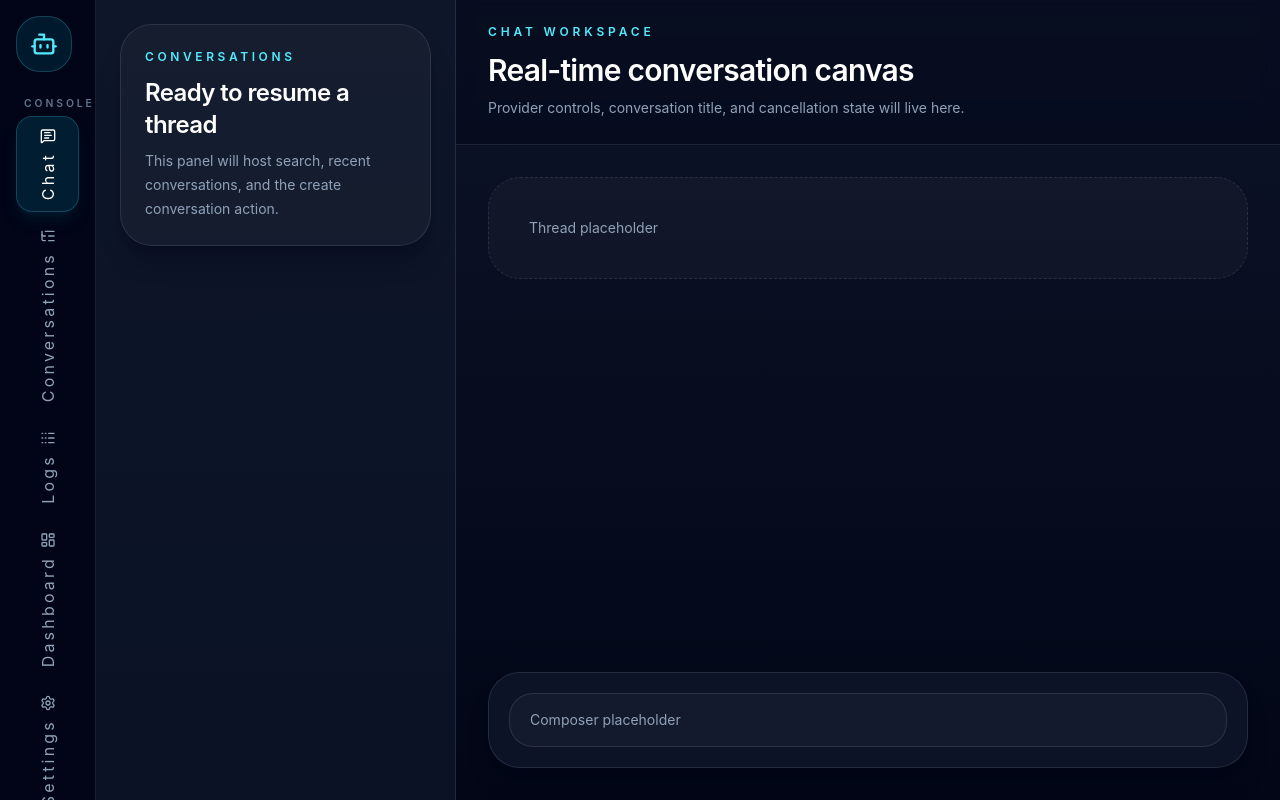
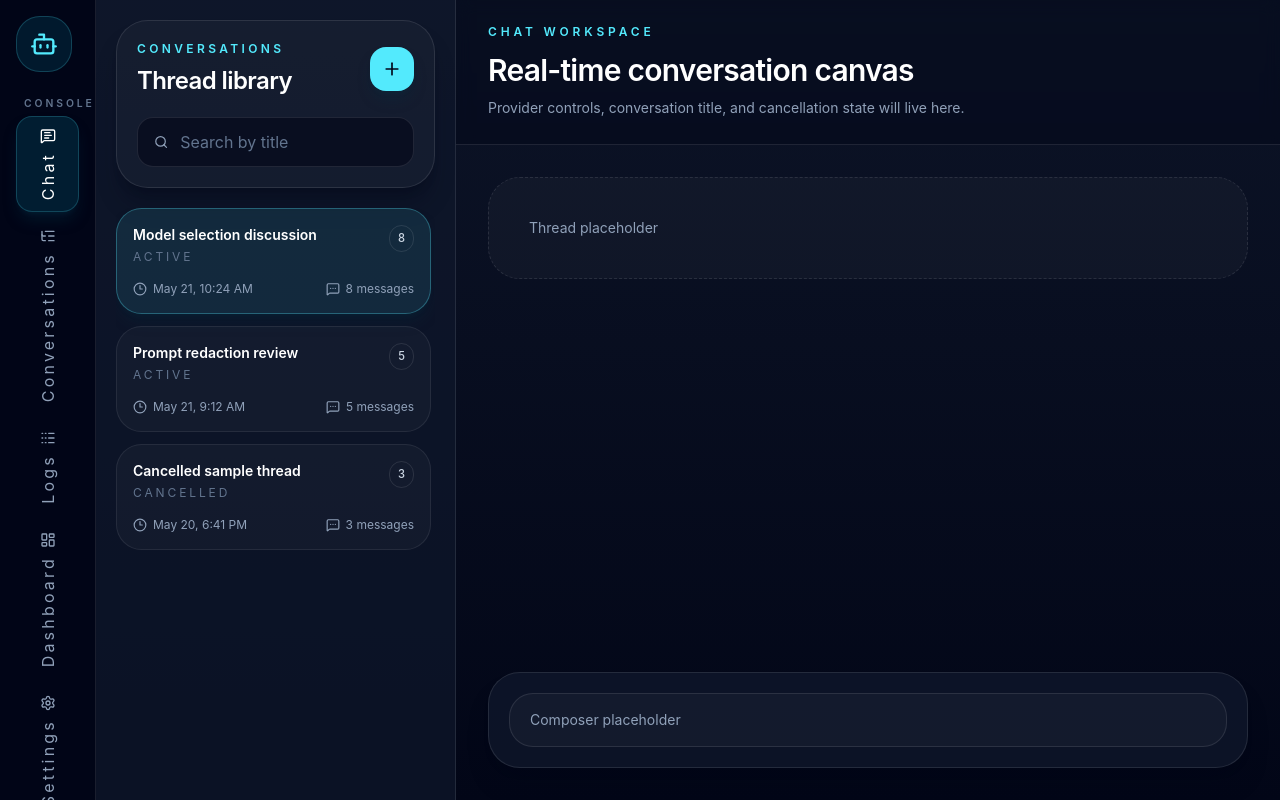
Before and after one commit to side-quest2001/chatapp-ingestion-service, a React (Vite) app in the folder frontend/: page / in a window 1280 px wide. Built offline with nearby package versions, Linux system fonts and the light colour scheme.

Commit message:
feat: build chat conversations sidebar

```diff
--- /dev/null
+++ b/frontend/src/components/chat/ConversationListItem.tsx
@@ -0,0 +1,67 @@
+import { Clock3, MessageSquareMore } from "lucide-react";
+
+import type { ConversationStatus, ConversationSummary } from "../../api/types";
+
+const statusLabel: Record<ConversationStatus, string> = {
+  ACTIVE: "Active",
+  CANCELLED: "Cancelled",
+  ARCHIVED: "Archived",
+};
+
+const formatUpdatedAt = (updatedAt: string) =>
+  new Intl.DateTimeFormat("en-US", {
+    month: "short",
+    day: "numeric",
+    hour: "numeric",
+    minute: "2-digit",
+  }).format(new Date(updatedAt));
+
+type ConversationListItemProps = {
+  conversation: ConversationSummary;
+  isSelected: boolean;
+  onSelect: (conversationId: string) => void;
+};
+
+export function ConversationListItem({
+  conversation,
+  isSelected,
+  onSelect,
+}: ConversationListItemProps) {
+  return (
+    <button
+      type="button"
+      onClick={() => onSelect(conversation.id)}
+      className={`w-full rounded-[1.6rem] border p-4 text-left transition ${
+        isSelected
+          ? "border-cyan-300/30 bg-cyan-300/10 shadow-lg shadow-cyan-950/25"
+          : "border-white/8 bg-white/[0.03] hover:border-white/15 hover:bg-white/[0.05]"
+      }`}
+    >
+      <div className="flex items-start justify-between gap-3">
+        <div className="min-w-0">
+          <p className="truncate text-sm font-semibold text-white">
+            {conversation.title || "Untitled conversation"}
+          </p>
+          <p className="mt-1 text-xs uppercase tracking-[0.24em] text-slate-500">
+            {statusLabel[conversation.status]}
+          </p>
+        </div>
+
+        <span className="rounded-full border border-white/10 px-2 py-1 text-[0.7rem] font-medium text-slate-300">
+          {conversation.messageCount}
+        </span>
+      </div>
+
+      <div className="mt-4 flex items-center justify-between gap-3 text-xs text-slate-400">
+        <span className="inline-flex items-center gap-1.5">
+          <Clock3 className="h-3.5 w-3.5" />
+          {formatUpdatedAt(conversation.updatedAt)}
+        </span>
+        <span className="inline-flex items-center gap-1.5">
+          <MessageSquareMore className="h-3.5 w-3.5" />
+          {conversation.messageCount} messages
+        </span>
+      </div>
+    </button>
+  );
+}
--- /dev/null
+++ b/frontend/src/components/chat/ConversationsPanel.tsx
@@ -0,0 +1,69 @@
+import { Plus, Search } from "lucide-react";
+
+import type { ConversationSummary } from "../../api/types";
+import { ConversationListItem } from "./ConversationListItem";
+
+type ConversationsPanelProps = {
+  conversations: ConversationSummary[];
+  searchValue: string;
+  selectedConversationId: string | null;
+  onSearchChange: (value: string) => void;
+  onSelectConversation: (conversationId: string) => void;
+  onCreateConversation: () => void;
+};
+
+export function ConversationsPanel({
+  conversations,
+  searchValue,
+  selectedConversationId,
+  onSearchChange,
+  onSelectConversation,
+  onCreateConversation,
+}: ConversationsPanelProps) {
+  return (
+    <aside className="flex h-full w-[360px] shrink-0 flex-col border-r border-white/10 bg-slate-900/70 p-5">
+      <div className="rounded-[2rem] border border-white/10 bg-white/[0.03] p-5 shadow-xl shadow-slate-950/30">
+        <div className="flex items-center justify-between gap-4">
+          <div>
+            <p className="text-xs font-semibold uppercase tracking-[0.28em] text-cyan-300">
+              Conversations
+            </p>
+            <h2 className="mt-2 text-2xl font-semibold tracking-tight text-white">
+              Thread library
+            </h2>
+          </div>
+
+          <button
+            type="button"
+            onClick={onCreateConversation}
+            className="inline-flex h-11 w-11 items-center justify-center rounded-2xl bg-cyan-300 text-slate-950 shadow-lg shadow-cyan-950/30 transition hover:scale-[1.02]"
+            aria-label="Create conversation"
+          >
+            <Plus className="h-5 w-5" />
+          </button>
+        </div>
+
+        <label className="mt-5 flex items-center gap-3 rounded-2xl border border-white/10 bg-slate-950/60 px-4 py-3 text-slate-400">
+          <Search className="h-4 w-4" />
+          <input
+            value={searchValue}
+            onChange={(event) => onSearchChange(event.target.value)}
+            placeholder="Search by title"
+            className="w-full border-none bg-transparent text-sm text-slate-100 outline-none placeholder:text-slate-500"
+          />
+        </label>
+      </div>
+
+      <div className="mt-5 min-h-0 flex-1 space-y-3 overflow-y-auto pr-1">
+        {conversations.map((conversation) => (
+          <ConversationListItem
+            key={conversation.id}
+            conversation={conversation}
+            isSelected={conversation.id === selectedConversationId}
+            onSelect={onSelectConversation}
+          />
+        ))}
+      </div>
+    </aside>
+  );
+}
--- a/frontend/src/pages/ChatPage.tsx
+++ b/frontend/src/pages/ChatPage.tsx
@@ -1,25 +1,61 @@
+import { useState } from "react";
+
+import type { ConversationSummary } from "../api/types";
 import { AppSidebar } from "../components/app-shell/AppSidebar";
+import { ConversationsPanel } from "../components/chat/ConversationsPanel";
+
+const demoConversations: ConversationSummary[] = [
+  {
+    id: "conv-1",
+    title: "Model selection discussion",
+    status: "ACTIVE",
+    createdAt: "2026-05-21T08:30:00.000Z",
+    updatedAt: "2026-05-21T10:24:00.000Z",
+    messageCount: 8,
+  },
+  {
+    id: "conv-2",
+    title: "Prompt redaction review",
+    status: "ACTIVE",
+    createdAt: "2026-05-21T07:40:00.000Z",
+    updatedAt: "2026-05-21T09:12:00.000Z",
+    messageCount: 5,
+  },
+  {
+    id: "conv-3",
+    title: "Cancelled sample thread",
+    status: "CANCELLED",
+    createdAt: "2026-05-20T18:00:00.000Z",
+    updatedAt: "2026-05-20T18:41:00.000Z",
+    messageCount: 3,
+  },
+];
 
 export function ChatPage() {
+  const [searchValue, setSearchValue] = useState("");
+  const [selectedConversationId, setSelectedConversationId] = useState<string | null>(
+    demoConversations[0]?.id ?? null,
+  );
+
+  const filteredConversations = demoConversations.filter((conversation) =>
+    (conversation.title ?? "")
+      .toLowerCase()
+      .includes(searchValue.trim().toLowerCase()),
+  );
+
   return (
     <main className="flex h-dvh overflow-hidden bg-slate-950 text-slate-100">
       <AppSidebar />
 
       <section className="flex min-w-0 flex-1 bg-[linear-gradient(180deg,rgba(15,23,42,0.82),rgba(2,6,23,0.95))]">
-        <div className="flex w-[360px] shrink-0 flex-col border-r border-white/10 bg-slate-900/70 p-6">
-          <div className="rounded-[2rem] border border-white/10 bg-white/[0.03] p-6 shadow-xl shadow-slate-950/30">
-            <p className="text-xs font-semibold uppercase tracking-[0.3em] text-cyan-300">
-              Conversations
-            </p>
-            <h2 className="mt-3 text-2xl font-semibold tracking-tight text-white">
-              Ready to resume a thread
-            </h2>
-            <p className="mt-2 text-sm leading-6 text-slate-400">
-              This panel will host search, recent conversations, and the create
-              conversation action.
-            </p>
-          </div>
-        </div>
+        <ConversationsPanel
+          conversations={filteredConversations}
+          searchValue={searchValue}
+          selectedConversationId={selectedConversationId}
+          onSearchChange={setSearchValue}
+          onSelectConversation={setSelectedConversationId}
+          onCreateConversation={() => undefined}
+        />
 
         <div className="flex min-w-0 flex-1 flex-col">
           <header className="border-b border-white/10 bg-slate-950/40 px-8 py-6 backdrop-blur">
```
